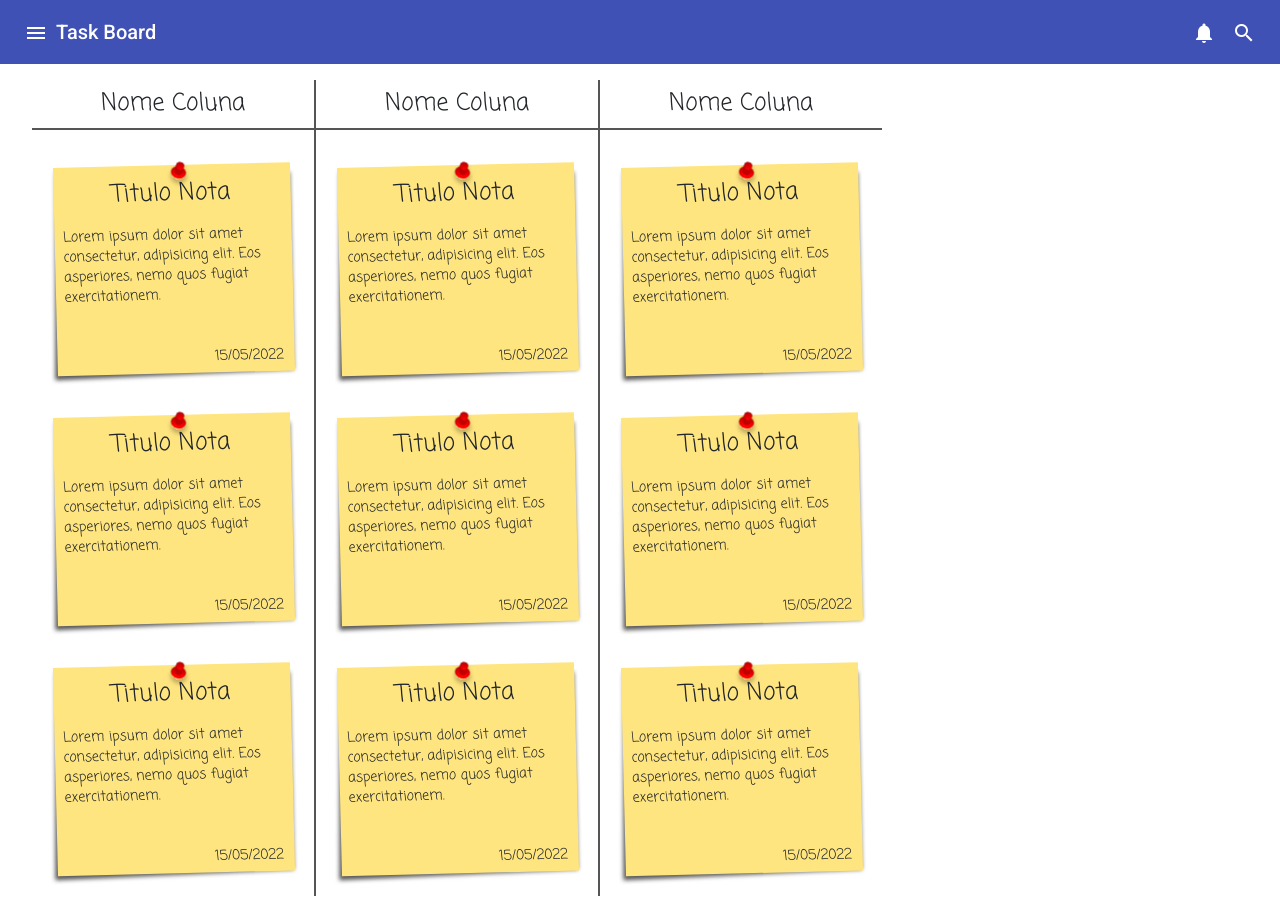
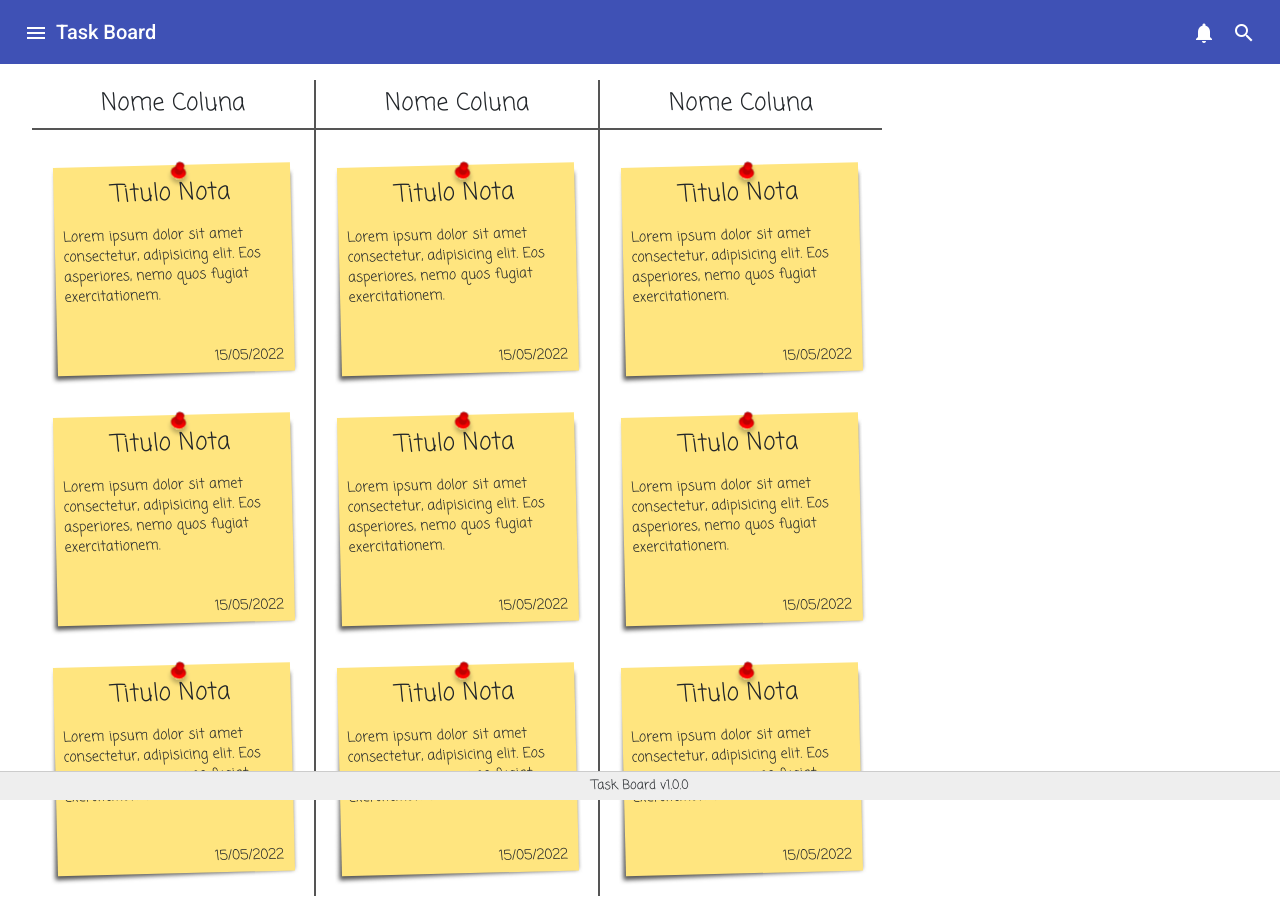
Before and after one commit to rafaelreis96/task-board, an Angular app: page / in a window 1280 px wide. Built offline with nearby package versions, Linux system fonts and the light colour scheme.

Commit message:
feat: criação dos componentes header e footer

```diff
--- a/src/app/app.component.html
+++ b/src/app/app.component.html
@@ -1,23 +1,5 @@
-<header>
-  <mat-toolbar color="primary">
-    <button mat-icon-button class="example-icon" aria-label="Example icon-button with menu icon">
-      <mat-icon>menu</mat-icon>
-    </button>
-    <span>{{ title }}</span>
-    <span class="spacer"></span>
-    <button mat-icon-button class="example-icon" aria-label="Example icon-button with share icon">
-      <mat-icon>notifications</mat-icon>
-    </button>
-    <button mat-icon-button class="example-icon favorite-icon" aria-label="Example icon-button with heart icon">
-      <mat-icon>search</mat-icon>
-    </button>
-  </mat-toolbar>
-</header>
-
+<app-header></app-header>
 <main>
   <router-outlet></router-outlet>
 </main>
-
-<footer>
-
-</footer>
+<app-footer></app-footer>
--- a/src/app/app.component.scss
+++ b/src/app/app.component.scss
@@ -1,15 +1,3 @@
-header {
-  width: 100%;
-  height: 64px;
-  position: fixed;
-  top: 0;
-  z-index: 1;
-}
-
 main {
   padding: 16px 32px;
 }
-
-.spacer {
-  flex: 1 1 auto;
-}
--- a/src/app/app.module.ts
+++ b/src/app/app.module.ts
@@ -8,10 +8,14 @@ import {MatToolbarModule} from '@angular/material/toolbar';
 import {MatButtonModule} from '@angular/material/button'
 import {MatIconModule} from '@angular/material/icon';
 import { AppRoutingModule } from './app-routing.module';
+import { HeaderComponent } from './layout/header/header.component';
+import { FooterComponent } from './layout/footer/footer.component';
 
 @NgModule({
   declarations: [
-    AppComponent
+    AppComponent,
+    HeaderComponent,
+    FooterComponent
   ],
   imports: [
     BrowserModule,
--- /dev/null
+++ b/src/app/layout/footer/footer.component.html
@@ -0,0 +1,3 @@
+<footer>
+  <p>{{ descricao }}</p>
+</footer>
--- /dev/null
+++ b/src/app/layout/footer/footer.component.scss
@@ -0,0 +1,15 @@
+footer {
+  width: 100%;
+  background-color: #EEE;
+  border-top: solid 1px #CCC;
+  padding: .3em;
+  position: fixed;
+  left: 0;
+  bottom: 0;
+
+  p {
+    margin: 0;
+    text-align: center;
+    font-size: small;
+  }
+}
--- /dev/null
+++ b/src/app/layout/footer/footer.component.ts
@@ -0,0 +1,16 @@
+import { Component, OnInit } from '@angular/core';
+
+@Component({
+  selector: 'app-footer',
+  templateUrl: './footer.component.html',
+  styleUrls: ['./footer.component.scss']
+})
+export class FooterComponent implements OnInit {
+  descricao = "Task Board v1.0.0"
+
+  constructor() { }
+
+  ngOnInit(): void {
+  }
+
+}
--- /dev/null
+++ b/src/app/layout/header/header.component.html
@@ -0,0 +1,15 @@
+<header>
+  <mat-toolbar color="primary">
+    <button mat-icon-button class="example-icon" aria-label="Example icon-button with menu icon">
+      <mat-icon>menu</mat-icon>
+    </button>
+    <span>{{ title }}</span>
+    <span class="spacer"></span>
+    <button mat-icon-button class="example-icon" aria-label="Example icon-button with share icon">
+      <mat-icon>notifications</mat-icon>
+    </button>
+    <button mat-icon-button class="example-icon favorite-icon" aria-label="Example icon-button with heart icon">
+      <mat-icon>search</mat-icon>
+    </button>
+  </mat-toolbar>
+</header>
--- /dev/null
+++ b/src/app/layout/header/header.component.scss
@@ -0,0 +1,11 @@
+header {
+  width: 100%;
+  height: 64px;
+  position: fixed;
+  top: 0;
+  z-index: 1;
+}
+
+.spacer {
+  flex: 1 1 auto;
+}
--- /dev/null
+++ b/src/app/layout/header/header.component.ts
@@ -0,0 +1,16 @@
+import { Component, OnInit } from '@angular/core';
+
+@Component({
+  selector: 'app-header',
+  templateUrl: './header.component.html',
+  styleUrls: ['./header.component.scss']
+})
+export class HeaderComponent implements OnInit {
+  title = "Task Board";
+
+  constructor() { }
+
+  ngOnInit(): void {
+  }
+
+}
```
Also changed, not shown: 2 other files (tests, documents, lock files or other folders).
